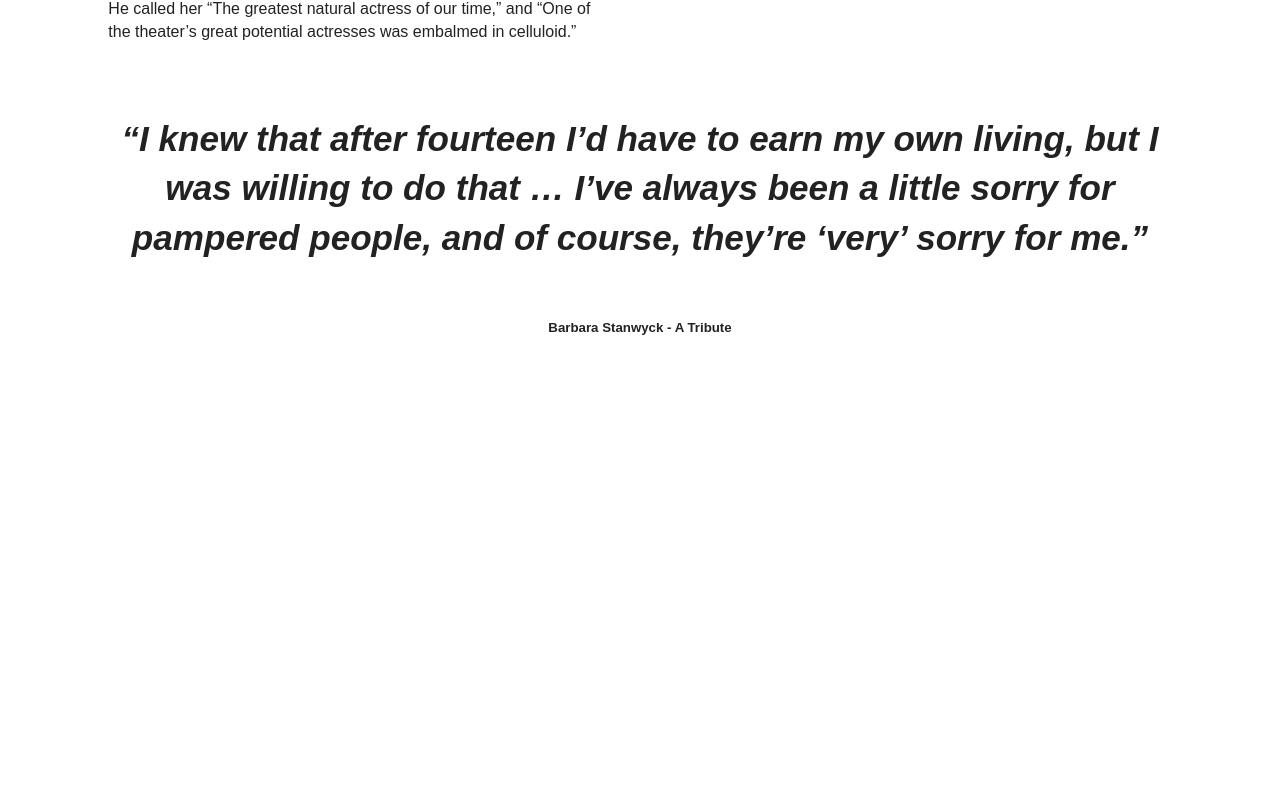
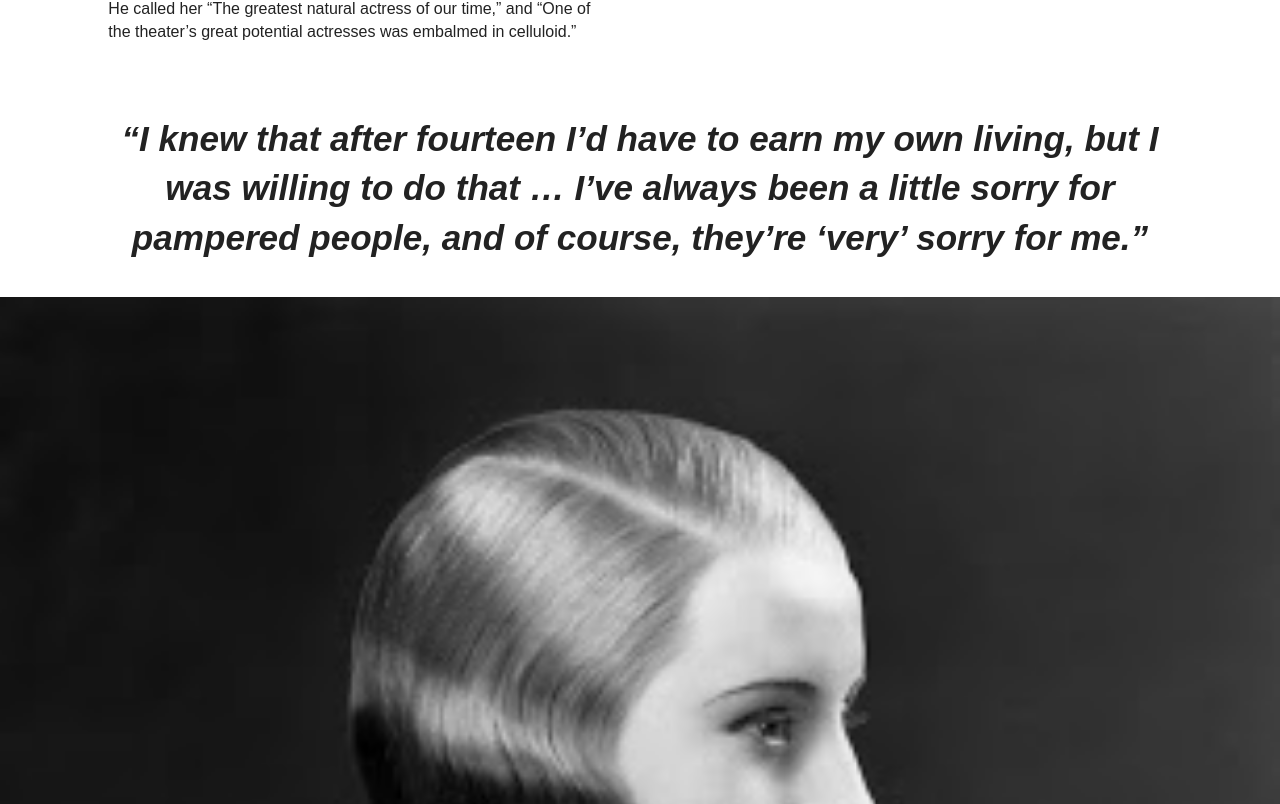
Before and after one commit to christinetran825/stanwyck-tribute, a React (Create React App) app: page / in a window 1280 px wide. Shown: the part 1996-2800 px from the top of the page. Before the commit the page ends 2356 px from the top, so only its background shows below. Built offline with nearby package versions, Linux system fonts and the light colour scheme.

Commit message:
added motion pictures to homepage

```diff
--- a/src/components/Homepage.js
+++ b/src/components/Homepage.js
@@ -1,11 +1,13 @@
 import React, { Component } from 'react';
 import Beginnings from './Beginnings'
+import MotionPictures from './MotionPictures'
 
 class Homepage extends Component {
   render() {
     return (
       <main>
         <Beginnings/>
+        <MotionPictures/>
       </main>
     );
   }
```
